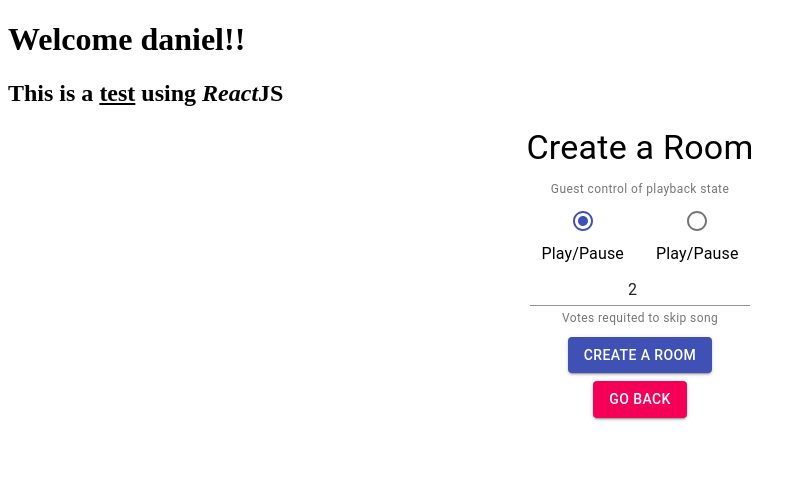
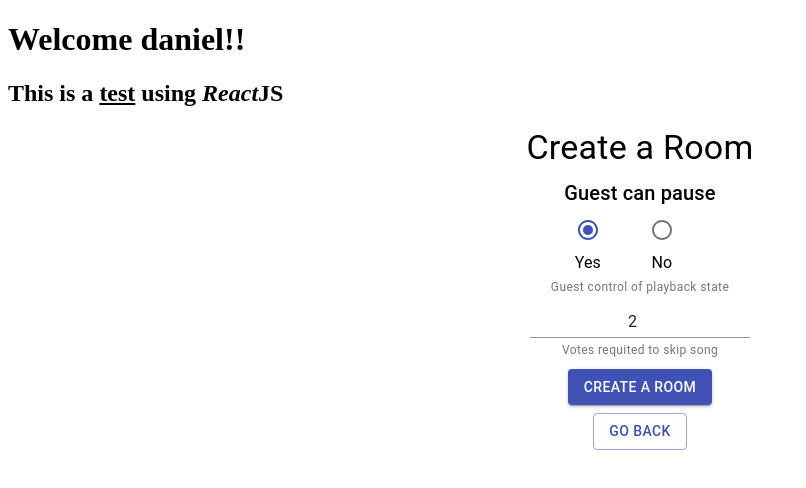
Before and after one commit to dacavcosta/tech_with_tim_django_react_tutorial, a React app in the folder shared_music_controller/frontend/: page /create in a window 1280 px wide. Shown: the top 488 px of the page, without its empty margins (0-806 px from the left). Built offline with nearby package versions, Linux system fonts and the light colour scheme; the HTML template or start-up script is replaced by a standard one.

Commit message:
Changed CreateRoom to redirect to room on create Visual Adjustments on the CreateRoom page Fixed components naming

```diff
--- a/shared_music_controller/frontend/src/components/App.js
+++ b/shared_music_controller/frontend/src/components/App.js
@@ -2,8 +2,8 @@ import React, { Component } from "react";
 import { render } from "react-dom";
 
 import HomePage from "./homePage";
-import CreateRoomPage from "./CreteRoomPage";
-import RoomJoinPage from "./RoomJoinPage";
+import CreateRoomPage from "./CreateRoomPage";
+import JoinRoomPage from "./JoinRoomPage";
 
 export default class App extends Component {
     constructor(props) {
--- a/shared_music_controller/frontend/src/components/CreteRoomPage.js
+++ b/shared_music_controller/frontend/src/components/CreateRoomPage.js
@@ -46,9 +46,9 @@ export default class CreateRoomPage extends Component {
                 guest_can_pause: this.state.guestCanPause,
             })
         };
-        fetch('/api/create-room', requestOptions).then((response)=>
-            response.json()
-        ).then((data) => console.log(data));
+        fetch('/api/create-room', requestOptions)
+        .then((response)=> response.json())
+        .then((data) => this.props.history.push(`/room/${data.code}`));
     }
 
     render() {
@@ -60,25 +60,28 @@ export default class CreateRoomPage extends Component {
             </Grid>
             <Grid item xs={12} align="center">
                 <FormControl component="fieldset">
+                    <Typography component='h6' variant='h6'>
+                        Guest can pause
+                    </Typography>
+                    <RadioGroup row
+                        defaultValue="true"
+                        onChange={this.handleGuestCanPauseChange}>
+                        <FormControlLabel value="true"
+                            control={<Radio color="primary" />}
+                            label="Yes"
+                            labelPlacement="bottom"
+                        />
+                        <FormControlLabel value="false"
+                            control={<Radio color="secondary" />}
+                            label=" No"
+                            labelPlacement="bottom"
+                        />
+                    </RadioGroup>
                     <FormHelperText>
                         <div align="center">
                             Guest control of playback state
                         </div>
                     </FormHelperText>
-                    <RadioGroup row
-                        defaultValue="true"
-                        onChange={this.handleGuestCanPauseChange}>
-                        <FormControlLabel value="true"
-                            control={<Radio color="primary" />}
-                            label="Play/Pause"
-                            labelPlacement="bottom"
-                        />
-                        <FormControlLabel value="false"
-                            control={<Radio color="secondary" />}
-                            label="Play/Pause"
-                            labelPlacement="bottom"
-                        />
-                    </RadioGroup>
                 </FormControl>
             </Grid>
             <Grid item xs={12} align="center">
@@ -106,7 +109,7 @@ export default class CreateRoomPage extends Component {
                 </Button>
             </Grid>
             <Grid item xs={12} align="center">
-                <Button color="secondary" variant="contained" to="/" component={Link}>
+                <Button color="primary" variant="outlined" to="/" component={Link}>
                     Go back
                 </Button>
             </Grid>
--- a/shared_music_controller/frontend/src/components/RoomJoinPage.js
+++ b/shared_music_controller/frontend/src/components/JoinRoomPage.js
@@ -1,6 +1,6 @@
 import React, { Component } from 'react';
 
-export default class RoomJoinPage extends Component {
+export default class JoinRoomPage extends Component {
     constructor(props) {
         super(props);
     }
--- a/shared_music_controller/frontend/src/components/homePage.js
+++ b/shared_music_controller/frontend/src/components/homePage.js
@@ -7,9 +7,9 @@ import {
     Redirect ,
 } from "react-router-dom";
 
-import CreateRoomPage from './CreteRoomPage';
-import RoomJoinPage from "./RoomJoinPage";
-import Room from './room';
+import CreateRoomPage from './CreateRoomPage';
+import JoinRoomPage from "./JoinRoomPage";
+import Room from './Room';
 
 export default class HomePage extends Component {
     constructor(props) {
@@ -22,7 +22,7 @@ export default class HomePage extends Component {
                 <Route exact path="/"><p>This is the HomePage</p></Route>
                 <Route path="/room/:roomCode" component={Room} />
                 <Route path="/create" component={CreateRoomPage}/>
-                <Route path="/join" component={RoomJoinPage}/>
+                <Route path="/join" component={JoinRoomPage}/>
             </Switch>
         </Router>;
     }
```
Also changed, not shown: shared_music_controller/frontend/static/frontend/main.js, shared_music_controller/frontend/static/frontend/main.js.LICENSE.txt.
